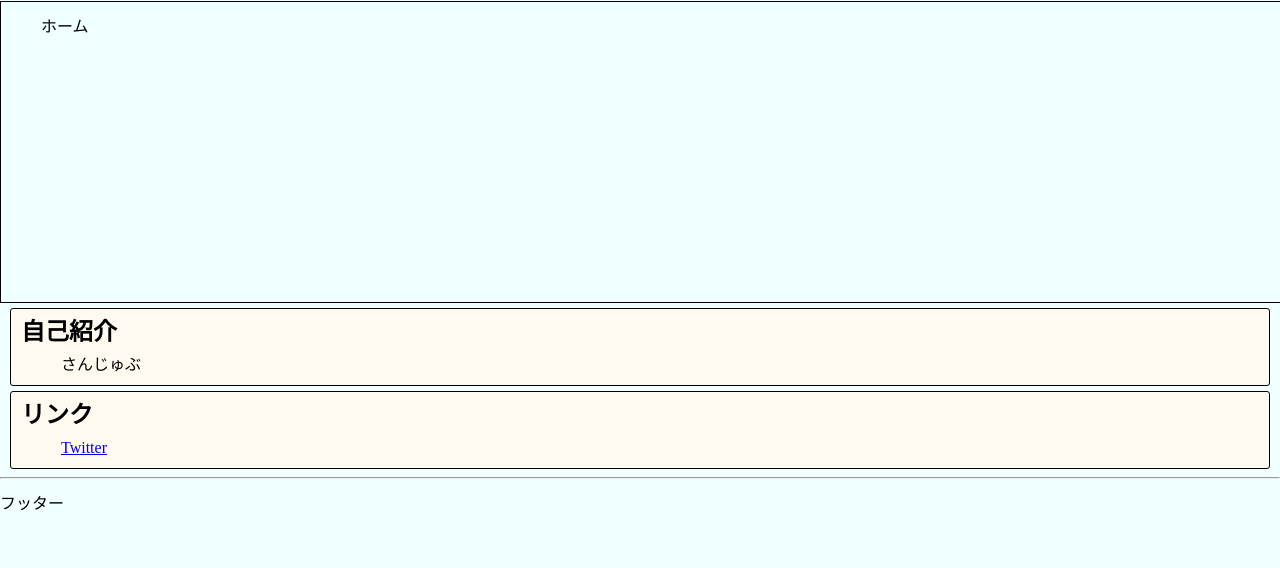
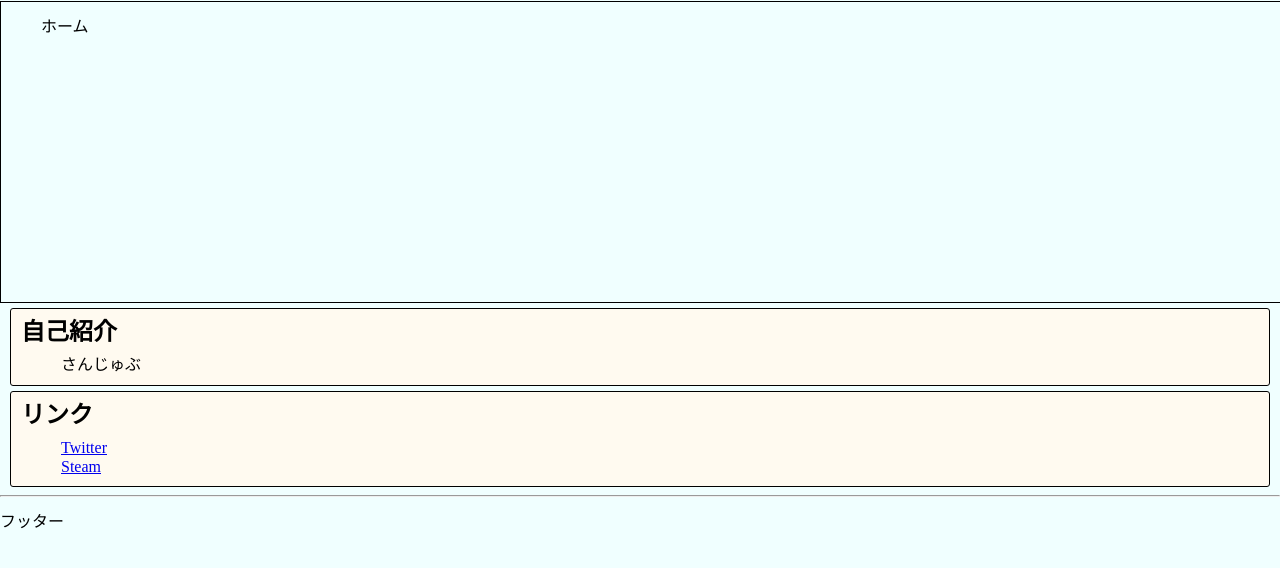
Before and after one commit to sunjub/homepage, a plain HTML site: page index.html in a window 1280 px wide. Shown: the part 46-614 px from the top of the page. Drawn offline with nearby package versions, Linux system fonts and the light colour scheme.

Commit message:
add steam link

```diff
--- a/index.html
+++ b/index.html
@@ -35,6 +35,7 @@
             <h2>リンク</h2>
             <ul>
                 <li><a href="https://twitter.com/Sunjub">Twitter</a></li>
+                <li><a href="https://steamcommunity.com/id/sunny1215/">Steam</a></li>
             </ul>
         </div>
     </main>
```
